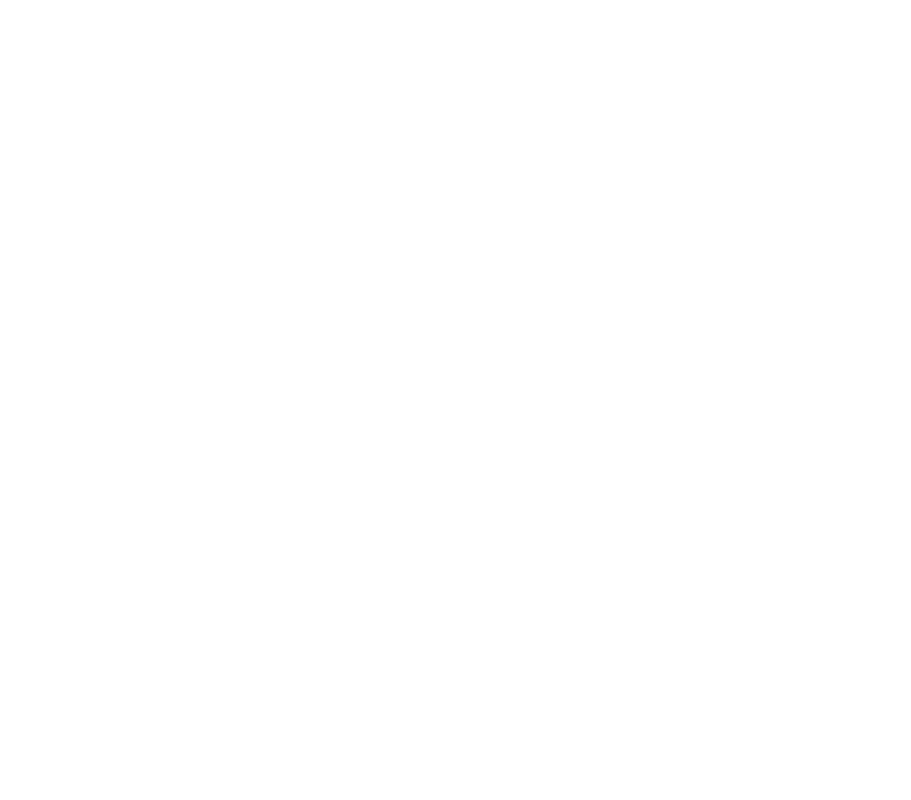
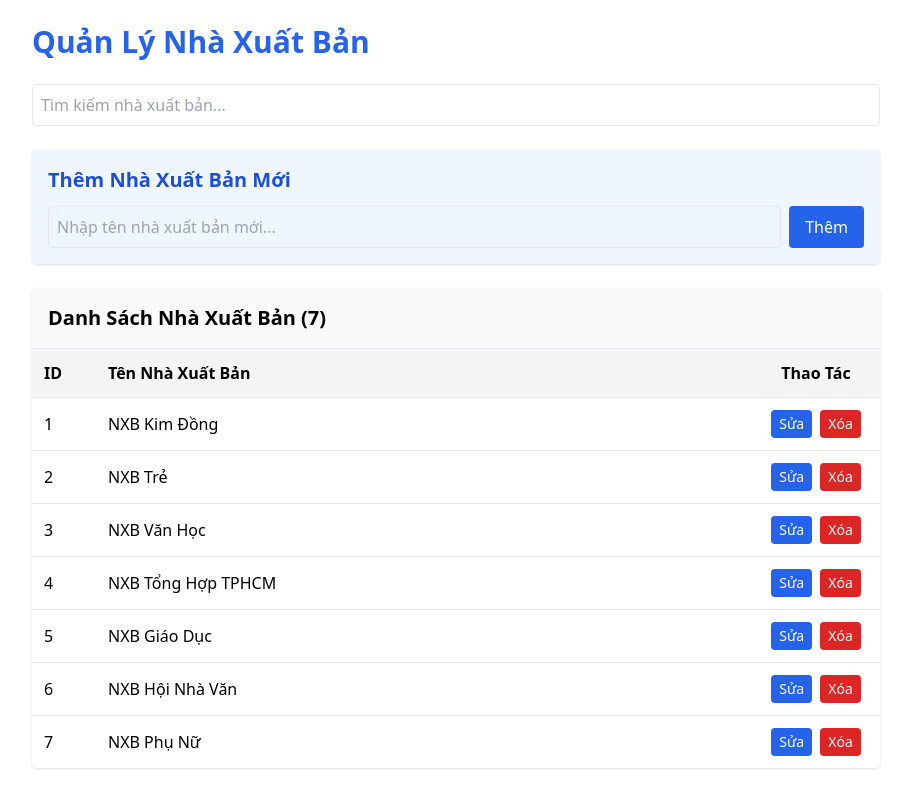
Before and after one commit to haolenhat/library-FE-reactjs, a React (Vite) app: page /ManagePublishers in a window 1280 px wide. Before the commit this address had no page. Shown: the whole page, without its empty margins (184-1095 px from the left). Built offline with nearby package versions, Linux system fonts and the light colour scheme.

Commit message:
add ManagePublisher page

```diff
--- a/src/App.jsx
+++ b/src/App.jsx
@@ -6,6 +6,7 @@
 import Login from './pages/Login'
 import Register from './pages/Register'
 import ManageAuthors from './pages/ManageAuthor'
+import ManagePublishers from './pages/ManagePublisher'
 
 function App() {
   const [count, setCount] = useState(0)
@@ -16,6 +17,7 @@
       <Route path="/register" element={<Register />} />
       <Route path="/dashboard" element={<Dashboard />} />
       <Route path="/ManageAuthors" element={<ManageAuthors />} />
+      <Route path="/ManagePublishers" element={<ManagePublishers />} />
     </Routes>
   )
 }
--- a/src/pages/Dashboard.jsx
+++ b/src/pages/Dashboard.jsx
@@ -54,6 +54,10 @@
   const handleAuthorManagement = () => {
     navigate("/ManageAuthors"); // Chuyển hướng đến trang quản lý tác giả
   };
+  // hàm xử lý click cho thẻ li
+  const handlePublisherManagement = () => {
+    navigate("/ManagePublishers"); // Chuyển hướng đến trang quản lý nhà xuất bản
+  };
 
   return (
     <div className="flex">
@@ -63,6 +67,7 @@
         <div className="p-4 text-lg font-bold">QUẢN LÍ THƯ VIỆN Nhóm 3</div>
         <ul className="space-y-2">
             <li className="p-2 hover:bg-teal-600 cursor-pointer" onClick={handleAuthorManagement}> Quản lý Tác giả </li>
+            <li className="p-2 hover:bg-teal-600 cursor-pointer" onClick={handlePublisherManagement}> Quản lý Nhà Xuất Bản </li>
             {/* <li className="p-2 hover:bg-teal-600 cursor-pointer">Trang chủ</li>
             <li className="p-2 hover:bg-teal-600 cursor-pointer">Hệ thống</li>
             <li className="p-2 hover:bg-teal-600 cursor-pointer">Danh mục</li>
--- /dev/null
+++ b/src/pages/ManagePublisher.jsx
@@ -0,0 +1,159 @@
+import React, { useState } from 'react';
+
+const ManagePublishers = () => {
+  // Dữ liệu mẫu cho nhà xuất bản
+  const [publishers, setPublishers] = useState([
+    { publisher_id: 1, publisher_name: "NXB Kim Đồng" },
+    { publisher_id: 2, publisher_name: "NXB Trẻ" },
+    { publisher_id: 3, publisher_name: "NXB Văn Học" },
+    { publisher_id: 4, publisher_name: "NXB Tổng Hợp TPHCM" },
+    { publisher_id: 5, publisher_name: "NXB Giáo Dục" },
+    { publisher_id: 6, publisher_name: "NXB Hội Nhà Văn" },
+    { publisher_id: 7, publisher_name: "NXB Phụ Nữ" }
+  ]);
+
+  const [newPublisher, setNewPublisher] = useState("");
+  const [searchTerm, setSearchTerm] = useState("");
+  const [editingId, setEditingId] = useState(null);
+  const [editValue, setEditValue] = useState("");
+
+  // Hàm thêm nhà xuất bản mới (giả lập)
+  const handleAddPublisher = () => {
+    if (newPublisher.trim() !== "") {
+      const newId = Math.max(...publishers.map(p => p.publisher_id)) + 1;
+      setPublishers([...publishers, { publisher_id: newId, publisher_name: newPublisher }]);
+      setNewPublisher("");
+    }
+  };
+
+  // Hàm xóa nhà xuất bản (giả lập)
+  const handleDeletePublisher = (id) => {
+    setPublishers(publishers.filter(publisher => publisher.publisher_id !== id));
+  };
+
+  // Hàm bắt đầu chỉnh sửa
+  const startEditing = (publisher) => {
+    setEditingId(publisher.publisher_id);
+    setEditValue(publisher.publisher_name);
+  };
+
+  // Hàm lưu chỉnh sửa
+  const saveEdit = () => {
+    if (editValue.trim() !== "") {
+      setPublishers(publishers.map(publisher =>
+        publisher.publisher_id === editingId ?
+        { ...publisher, publisher_name: editValue } : publisher
+      ));
+      setEditingId(null);
+    }
+  };
+
+  // Lọc nhà xuất bản theo từ khóa tìm kiếm
+  const filteredPublishers = publishers.filter(publisher =>
+    publisher.publisher_name.toLowerCase().includes(searchTerm.toLowerCase())
+  );
+
+  return (
+    <div className="max-w-4xl mx-auto p-6">
+      <h1 className="text-3xl font-bold mb-6 text-blue-600">Quản Lý Nhà Xuất Bản</h1>
+
+      {/* Phần tìm kiếm */}
+      <div className="mb-6">
+        <div className="flex gap-4">
+          <input
+            type="text"
+            placeholder="Tìm kiếm nhà xuất bản..."
+            className="p-2 border rounded flex-grow focus:outline-none focus:ring-2 focus:ring-blue-500"
+            value={searchTerm}
+            onChange={(e) => setSearchTerm(e.target.value)}
+          />
+        </div>
+      </div>
+
+      {/* Phần thêm nhà xuất bản mới */}
+      <div className="mb-6 bg-blue-50 p-4 rounded shadow">
+        <h2 className="text-xl font-semibold mb-3 text-blue-700">Thêm Nhà Xuất Bản Mới</h2>
+        <div className="flex gap-2">
+          <input
+            type="text"
+            placeholder="Nhập tên nhà xuất bản mới..."
+            className="p-2 border rounded flex-grow focus:outline-none focus:ring-2 focus:ring-blue-500"
+            value={newPublisher}
+            onChange={(e) => setNewPublisher(e.target.value)}
+          />
+          <button
+            onClick={handleAddPublisher}
+            className="bg-blue-600 text-white px-4 py-2 rounded hover:bg-blue-700 transition-colors"
+          >
+            Thêm
+          </button>
+        </div>
+      </div>
+
+      {/* Danh sách nhà xuất bản */}
+      <div className="bg-white rounded shadow overflow-hidden">
+        <h2 className="text-xl font-semibold p-4 bg-gray-50 border-b">
+          Danh Sách Nhà Xuất Bản ({filteredPublishers.length})
+        </h2>
+
+        {filteredPublishers.length > 0 ? (
+          <table className="w-full">
+            <thead>
+              <tr className="bg-gray-100 text-left">
+                <th className="p-3 font-semibold w-16">ID</th>
+                <th className="p-3 font-semibold">Tên Nhà Xuất Bản</th>
+                <th className="p-3 font-semibold w-32 text-center">Thao Tác</th>
+              </tr>
+            </thead>
+            <tbody>
+              {filteredPublishers.map(publisher => (
+                <tr key={publisher.publisher_id} className="border-t hover:bg-gray-50">
+                  <td className="p-3">{publisher.publisher_id}</td>
+                  <td className="p-3">
+                    {editingId === publisher.publisher_id ? (
+                      <input
+                        type="text"
+                        className="p-1 border rounded w-full"
+                        value={editValue}
+                        onChange={(e) => setEditValue(e.target.value)}
+                      />
+                    ) : (
+                      publisher.publisher_name
+                    )}
+                  </td>
+                  <td className="p-3 flex justify-center gap-2">
+                    {editingId === publisher.publisher_id ? (
+                      <button
+                        onClick={saveEdit}
+                        className="bg-green-600 text-white px-2 py-1 rounded text-sm hover:bg-green-700"
+                      >
+                        Lưu
+                      </button>
+                    ) : (
+                      <button
+                        onClick={() => startEditing(publisher)}
+                        className="bg-blue-600 text-white px-2 py-1 rounded text-sm hover:bg-blue-700"
+                      >
+                        Sửa
+                      </button>
+                    )}
+                    <button
+                      onClick={() => handleDeletePublisher(publisher.publisher_id)}
+                      className="bg-red-600 text-white px-2 py-1 rounded text-sm hover:bg-red-700"
+                    >
+                      Xóa
+                    </button>
+                  </td>
+                </tr>
+              ))}
+            </tbody>
+          </table>
+        ) : (
+          <p className="p-4 text-center text-gray-500">Không tìm thấy nhà xuất bản nào</p>
+        )}
+      </div>
+    </div>
+  );
+};
+
+export default ManagePublishers;
```
